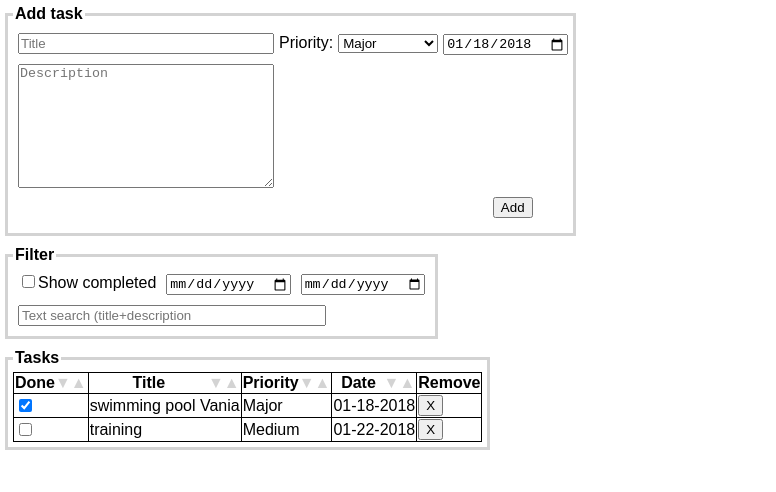
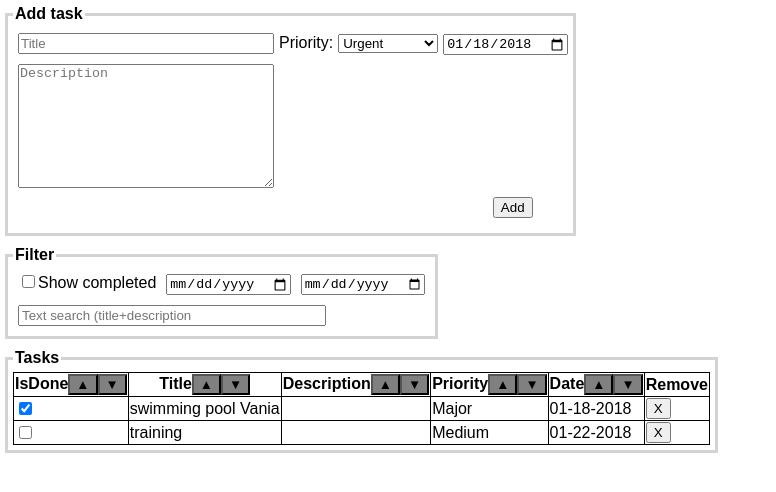
Before and after one commit to OlgaKuksa/to-do-list, a React (Create React App) app: page / in a window 1280 px wide. Shown: the top 492 px of the page, without its empty margins (0-776 px from the left). Built offline with nearby package versions, Linux system fonts and the light colour scheme.

Commit message:
added sorting

```diff
--- a/src/Components/AddTask/AddTask.js
+++ b/src/Components/AddTask/AddTask.js
@@ -25,10 +25,10 @@ export default class AddTask extends Component {
         <form onSubmit={this.onSubmit.bind(this)}>
             <input type="text" placeholder="Title" className='AddTask-title' name='title'/>
             <label>Priority:
-            <select name="priority" className='AddTask-priority' name='priority' defaultValue={'2'}>
-            <option value="major">Major</option>
-            <option value="medium">Medium</option>
-            <option value="minor">Minor</option>
+            <select name="priority" className='AddTask-priority' name='priority' defaultValue={'2'} defaultSelectedValue={2}>
+            <option value="Urgent">Urgent</option>
+            <option value="Normal">Normal</option>
+            <option value="Low">Low</option>
             </select>
             </label>
             <input type="date" defaultValue={new Date().toISOString().substring(0, 10)} className='AddTask-datepicker' name='date'/>
--- a/src/Components/Grid/Grid.css
+++ b/src/Components/Grid/Grid.css
@@ -18,6 +18,14 @@
     float: right;
 }
 
-.GriedHeader.activeSorting{
+.GridHeader.activeSorting{
     color:darkgray;
 }
+
+.noSortBtn{
+    background-color:grey;
+}
+
+.sortBtn{
+    background-color:whitesmoke;
+}
--- a/src/Components/Grid/Grid.js
+++ b/src/Components/Grid/Grid.js
@@ -1,34 +1,51 @@
 import React, { Component } from 'react';
 import RowItem from './RowItem';
+import GridHeaderItem from './GridHeaderItem';
 import PropTypes from 'prop-types';
+import sortBy from '../../Utils/SortBy'
 import './Grid.css';
 
 export default class Grid extends Component {
+
+
+    state={
+        tasks:[],
+        order:'date'
+    }
+    setOrder=(order) => this.setState({ order });
+
     render() {
         var rows = [];
         this.props.tasks.forEach(
             item => rows.push(<RowItem key={item.id} task={item} />)
         )
 
+        const orderBy=(name)=>(order)=>this.setOrder(`${order?'':'-'}${name}`);
+
         const { tasks = [],
             updateTask,
             removeTask } = this.props;
+
+        let sortedTasks=sortBy(tasks, this.state.order);
+
         return (
             <div className='GridTable'>
                 <fieldset className='Grid-fieldset'>
                     <legend><strong>{this.props.legend}</strong></legend>
                     <table>
                         <thead>
-                            <tr className='GridHeader'>
-                                <th>Done <span>▲</span><span>▼</span></th>
-                                <th>Title <span>▲</span><span>▼</span></th>
-                                <th>Priority <span>▲</span><span>▼</span></th>
-                                <th>Date <span>▲</span><span>▼</span></th>
-                                <th>Remove</th>
-                            </tr>
+                        <tr>
+                           <GridHeaderItem columnName='IsDone' setSort={orderBy('isDone')}/>
+                           <GridHeaderItem columnName='Title' setSort={orderBy('title')}/>
+                           <GridHeaderItem columnName='Description' setSort={orderBy('description')}/>
+                           <GridHeaderItem columnName='Priority' setSort={orderBy('priority')}/>
+                           <GridHeaderItem columnName='Date' setSort={orderBy('date')}/>
+                           <GridHeaderItem columnName='Remove'/>
+                           </tr>
                         </thead>
+
                         <tbody>
-                            {tasks.map((task) => <RowItem key={task.id} task={task} removeTask={removeTask} updateTask={updateTask} />)}
+                            {sortedTasks.map((task) => <RowItem key={task.id} task={task} removeTask={removeTask} updateTask={updateTask} />)}
                         </tbody>
                     </table>
                 </fieldset>
@@ -41,5 +58,6 @@ Grid.propTypes =
     {
         tasks: PropTypes.array,
         removeTasks: PropTypes.func,
-        updateTask:PropTypes.func
+        updateTask:PropTypes.func,
+        setOrder:PropTypes.func
     }
--- /dev/null
+++ b/src/Components/Grid/GridHeaderItem.js
@@ -0,0 +1,37 @@
+import React, { Component } from 'react';
+import PropTypes from 'prop-types';
+import './Grid.css'
+
+class GridHeaderItem extends Component {
+    drawSortButtons() {
+        return (
+            <span>
+                <button className='noSortBtn' onClick={(ev) => {this.props.setSort(true); this.changeStyle(ev)}}>▲</button>
+                <button className='noSortBtn' onClick={(ev) => {this.props.setSort(false); this.changeStyle(ev)}}>▼</button>
+            </span>
+        )
+    };
+
+    changeStyle(ev)
+    {
+        var btn=document.getElementsByClassName('sortBtn')[0];
+        btn&&btn.setAttribute('class','noSortBtn');
+        ev.target.setAttribute('class','sortBtn');
+    }
+
+
+    render() {
+        return (
+            <th><label>{this.props.columnName}</label>
+            {this.props.setSort&&this.drawSortButtons()}
+            </th>
+        );
+    };
+}
+
+GridHeaderItem.propTypes={
+    columnName:PropTypes.string,
+    setSort: PropTypes.func
+}
+
+export default GridHeaderItem;
--- a/src/Components/Grid/RowItem.js
+++ b/src/Components/Grid/RowItem.js
@@ -13,6 +13,7 @@ export default class RowItem extends Component {
                 this.changeTaskProp('isDone',ev.target.checked)
                 }/></td>
                 <td>{task.title}</td>
+                <td>{task.description}</td>
                 <td>{task.priority}</td>
                 <td>{task.date}</td>
                 <td><button onClick={()=>removeTask(task.id)}>X</button></td>
--- /dev/null
+++ b/src/Utils/SortBy.js
@@ -0,0 +1,11 @@
+export default (list, order)=>
+{
+    let propName=order.replace('-','');
+    let ret=[...list].sort((a,b)=>{
+        let aProp=a[propName];
+        let bProp=b[propName];
+        return aProp>bProp?1:aProp===bProp?0:-1;
+    });
+
+    return order[0]==='-'? ret.reverse():ret;
+}
```
